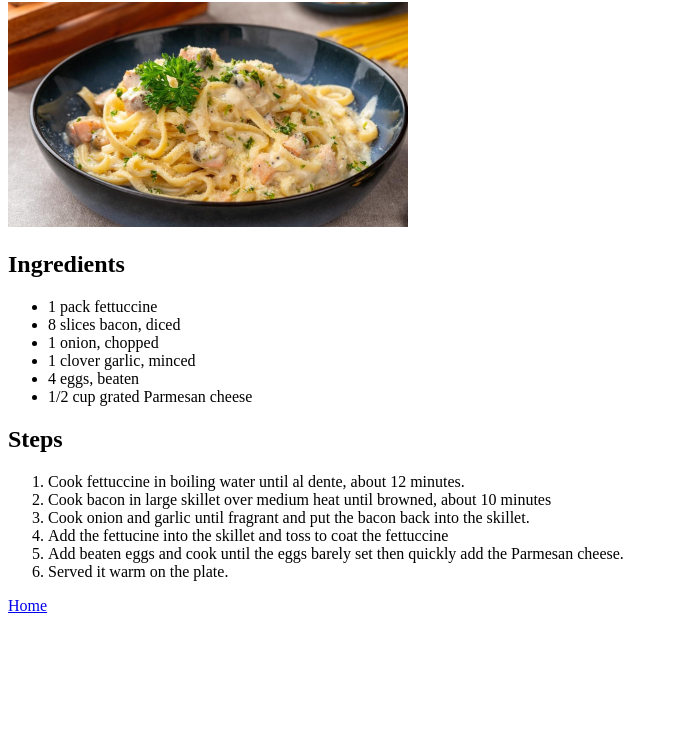
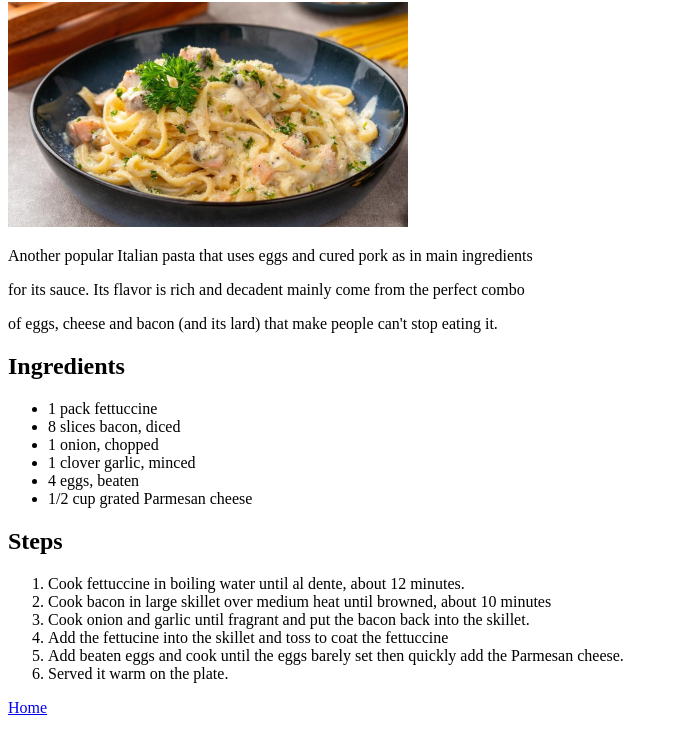
Before and after one commit to granddra9on/odin-recipes, a plain HTML site: page recipes/fettuccine-carbonara.html in a window 1280 px wide. Shown: the part 78-811 px from the top of the page, without its empty margins (0-678 px from the left). Drawn offline with Linux system fonts and the light colour scheme.

Commit message:
add desc in fettuccine

```diff
--- a/recipes/fettuccine-carbonara.html
+++ b/recipes/fettuccine-carbonara.html
@@ -8,6 +8,9 @@
 <body>
     <h1>Fettuccine Carbonara</h1>
     <img src="../img/fettuccine-carbonara.jpg" alt="Photo of a plate of Fettuccine Carbonara" width="400">
+    <p>Another popular Italian pasta that uses eggs and cured pork as in main ingredients</p>
+    <p> for its sauce. Its flavor is rich and decadent mainly come from the perfect combo</p>
+    <p>of eggs, cheese and bacon (and its lard) that make people can't stop eating it.</p>
     <h2>Ingredients</h2>
     <ul>
         <li>1 pack fettuccine</li>
```
